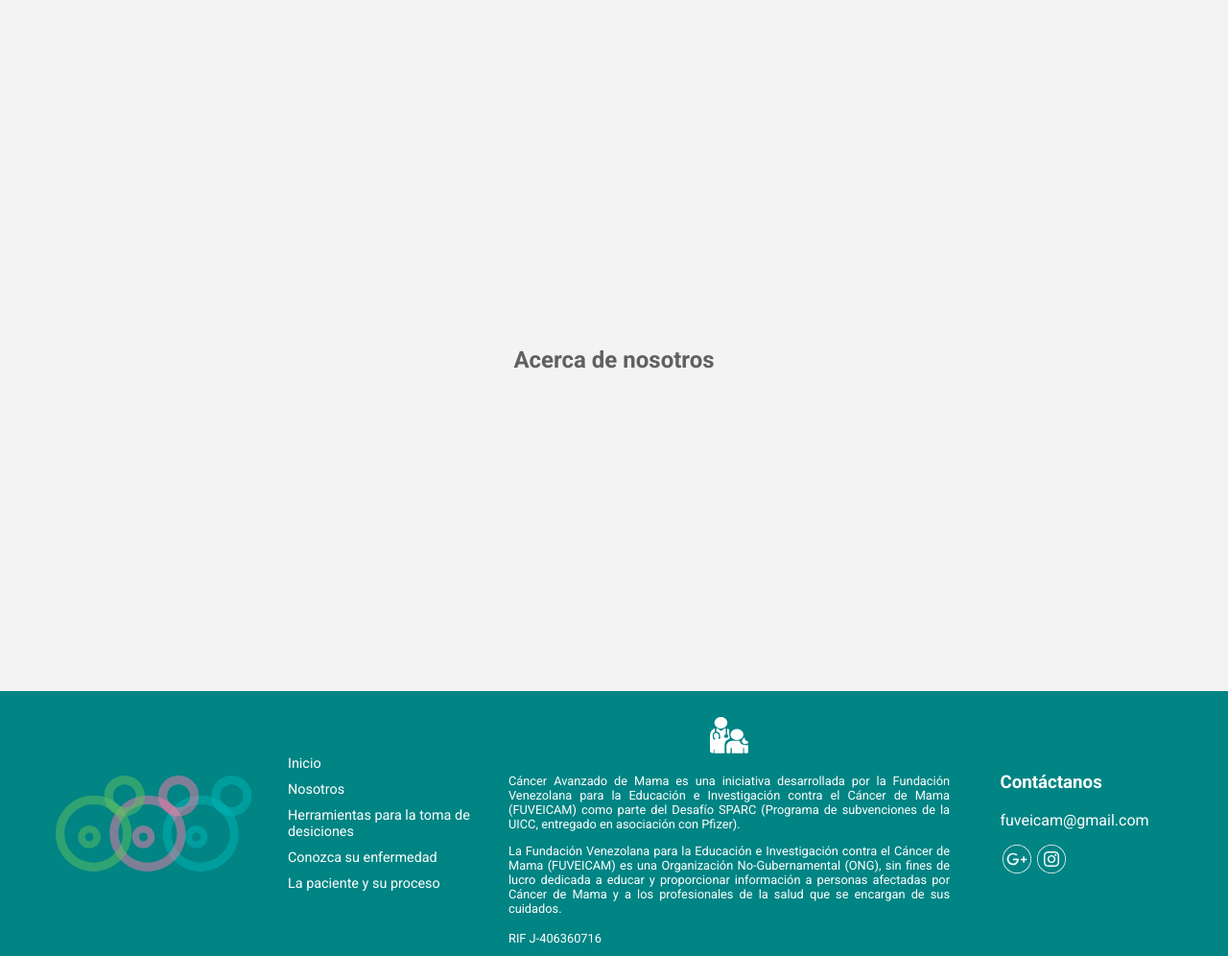
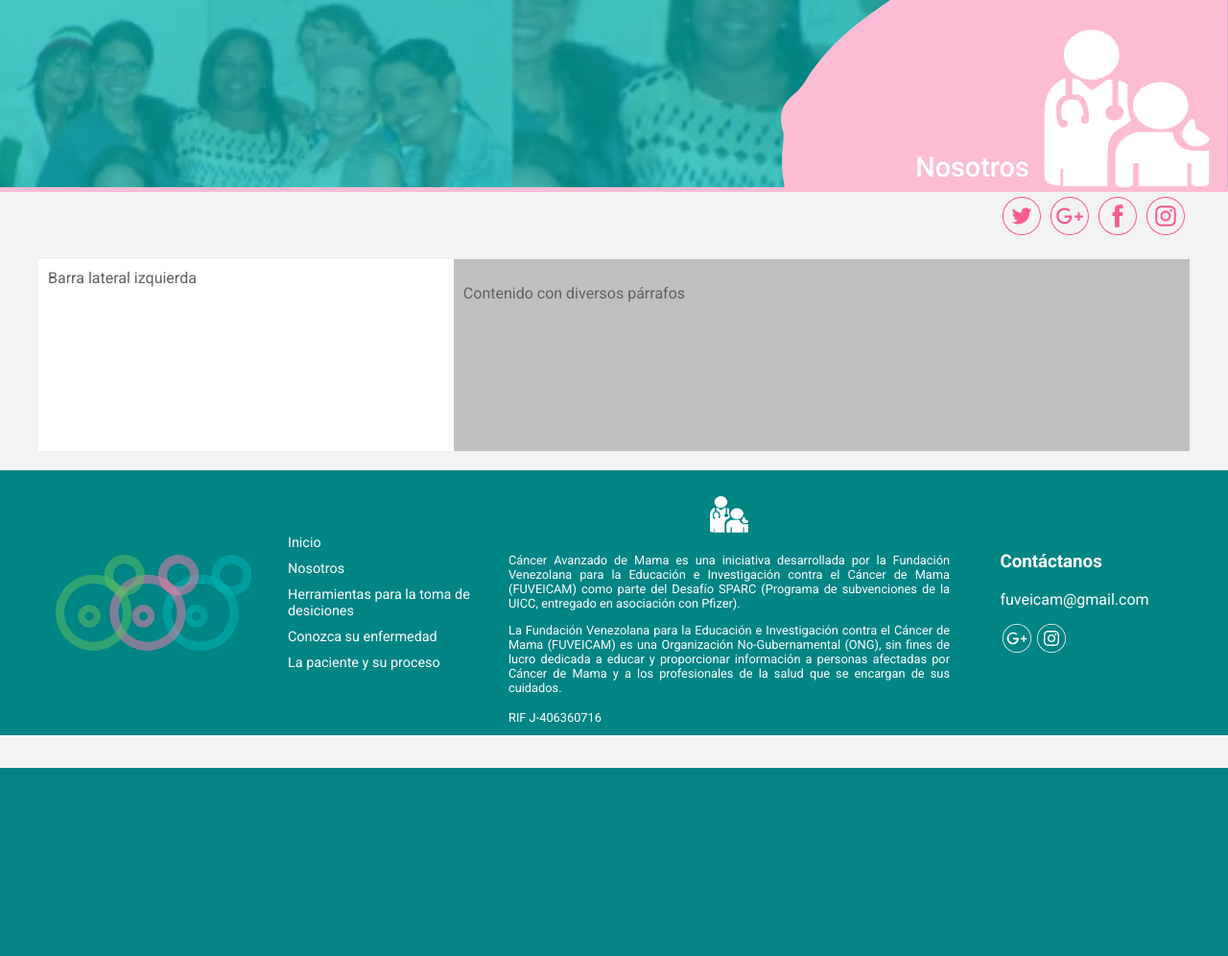
Before and after one commit to dlunamontilla/canceravanzadodemama, a PHP site: page /?nosotros in a window 1280 px wide. Shown: the part 80-1076 px from the top of the page at 96% size. After the commit the page ends 880 px from the top, so only its background shows below. Run offline with PHP 8.4, Linux system fonts and the light colour scheme.

Commit message:
Incorporacion de la cabecera al modulo nosotros con sus redes sociales.

```diff
--- /dev/null
+++ b/app/php/modulos/cabecera.php
@@ -0,0 +1,27 @@
+<?php
+
+  if ( ! isset( $get ) )
+    exit;
+
+  $cabecera = "";
+
+  if ( $get -> modulo("nosotros") ) {
+    $cabecera = <<<HTML
+
+  <div class="banner banner--fuveicam">
+    <img class="banner__img" src="multimedia/fotos/fuveicam.jpeg" />
+
+    <div class="banner__teta" data-src="multimedia/vectores/teta-cabecera.svg"></div>
+  </div>
+
+  <div class="redes-sociales redes-sociales--compartir">
+    <ul class="compartir">
+      <li class="compartir__item"><a class="compartir__enlace compartir__enlace--twitter" href="//twitter.com" data-src="multimedia/vectores/twitter.svg" target="_blank"></a></li>
+      <li class="compartir__item"><a class="compartir__enlace compartir__enlace--google-plus" href="#" data-src="multimedia/vectores/google-plus.svg" target="_blank"></a></li>
+      <li class="compartir__item"><a class="compartir__enlace compartir__enlace--facebook" href="//facebook.com/" data-src="multimedia/vectores/facebook.svg" target="_blank"></a></li>
+      <li class="compartir__item"><a class="compartir__enlace compartir__enlace--instagram" href="//instagram.com/" data-src="multimedia/vectores/instagram.svg" target="_blank"></a></li>
+    </ul>
+  </div>
+HTML;
+  }
+?>
--- /dev/null
+++ b/app/php/modulos/css-class.php
@@ -0,0 +1,9 @@
+<?php
+  if ( ! isset( $get ) )
+    exit;
+
+    $classContent = "";
+
+    if ( count($_GET) > 0 )
+      $classContent = " content--inner";
+?>
--- a/app/php/modulos/index.php
+++ b/app/php/modulos/index.php
@@ -5,9 +5,12 @@
 
   $get = new DLPeticiones("get");
 
+  include __DIR__ . "/css-class.php";
   include __DIR__ . "/menu.php";
   include __DIR__ . "/buscador.php";
   include __DIR__ . "/portada.php";
   include __DIR__ . "/recursos.php";
+  include __DIR__ . "/cabecera.php";
+  include __DIR__ . "/nosotros.php";
   include __DIR__ . "/footer.php";
 ?>
--- /dev/null
+++ b/app/php/modulos/nosotros.php
@@ -0,0 +1,26 @@
+<?php
+$content = $nosotros = "";
+
+if ( ! isset($get) )
+  exit;
+
+if ( $get -> modulo("nosotros") ) {
+  $nosotros = <<<HTML
+$cabecera
+
+<div class="modulo modulo--fuveicam">
+  <aside class="modulo__item modulo__item--sidebar">
+    Barra lateral izquierda
+  </aside>
+
+  <section class="modulo__item modulo__item--section">
+    <p>Contenido con diversos párrafos</p>
+  </section>
+</div>
+HTML;
+
+}
+
+
+$content = $nosotros;
+?>
--- a/app/php/modulos/portada.php
+++ b/app/php/modulos/portada.php
@@ -45,7 +45,7 @@
             </div>
 
             <div class="icon__item icon__item--center">
-              <a href="#" target="_blank" data-src="multimedia/vectores/uicc.svg"></a>
+              <a href="https://www.uicc.org/" target="_blank" data-src="multimedia/vectores/uicc.svg"></a>
             </div>
 
             <div class="icon__item">
@@ -69,4 +69,6 @@
   </div>
 
 HTML;
+
+$portada = "";
 }
--- a/index.php
+++ b/index.php
@@ -82,7 +82,8 @@
       </div>
     </header>
 
-    <div class="content">
+    <div class="content<?= $classContent; ?>">
+      <?= $content; ?>
       <?= $portada; ?>
       <?= $recursos; ?>
     </div>
--- a/vista/css/style.css
+++ b/vista/css/style.css
@@ -224,8 +224,12 @@
 }
 
 .content {
+  --separacion: 110px;
   margin: 0 auto;
-  margin-top: 110px;
+  margin-top: var(--separacion);
+}
+.content--inner {
+  --separacion: 80px;
 }
 
 .border {
@@ -566,6 +570,15 @@
   fill: white;
   transition: none;
 }
+.redes-sociales--compartir {
+  height: 50px;
+  justify-content: flex-end;
+  align-items: center;
+  padding: 0;
+  margin: 0 auto;
+  width: calc(100% - 20px);
+  max-width: 1200px;
+}
 
 .nosotros {
   --diametro: 100px;
@@ -709,6 +722,115 @@
   opacity: 0.9;
 }
 
+.banner {
+  position: relative;
+  height: var(--height);
+}
+.banner::before {
+  content: "";
+}
+.banner--fuveicam {
+  --height: 200px;
+  border-bottom: 5px solid #fcbdd4;
+}
+.banner--fuveicam::before {
+  display: block;
+  position: absolute;
+  margin: auto;
+  left: 0;
+  right: 0;
+  top: 0;
+  bottom: 0;
+  background-color: rgba(0, 183, 183, 0.7);
+  z-index: 1;
+  overflow: hidden;
+}
+.banner__img {
+  display: block;
+  position: absolute;
+  margin: auto;
+  left: 0;
+  right: 0;
+  top: 0;
+  bottom: 0;
+  height: 100%;
+  width: 100%;
+  --object-fit: cover;
+  --object-position: center top;
+  -webkit-object-fit: var(--object-fit);
+  -webkit-object-position: var(--object-position);
+  object-fit: var(--object-fit);
+  object-position: var(--object-position);
+  z-index: 0;
+}
+.banner__teta {
+  position: absolute;
+  margin: auto;
+  left: auto;
+  right: 0;
+  top: 0;
+  bottom: 0;
+  z-index: 2;
+}
+.banner__teta svg {
+  height: 100%;
+}
+
+.compartir {
+  --diametro: 40px;
+  list-style-type: none;
+  padding: 0;
+  margin: 0;
+  display: flex;
+  align-items: center;
+}
+.compartir__item {
+  padding: 0;
+  margin: 0;
+  display: flex;
+  align-items: center;
+}
+.compartir__enlace {
+  --padding: 5px;
+  display: flex;
+  align-items: center;
+  padding-left: var(--padding);
+  padding-right: var(--padding);
+  transition: 300ms ease;
+}
+.compartir__enlace path {
+  transition: 300ms ease;
+  height: var(--diametro);
+  width: var(--diametro);
+  fill: #f85b94;
+}
+.compartir__enlace--twitter:hover path {
+  fill: #1da1f2;
+}
+.compartir__enlace--facebook:hover path {
+  fill: #1877f2;
+}
+
+.modulo {
+  display: flex;
+  margin: 20px auto;
+  min-height: 200px;
+  width: calc(100% - 20px);
+  max-width: 1200px;
+  background-color: silver;
+}
+.modulo__item {
+  flex-shrink: 12;
+  padding: 10px;
+}
+.modulo__item--sidebar {
+  flex-grow: 4;
+  background-color: white;
+}
+.modulo__item--section {
+  flex-grow: 8;
+}
+
 [type="search"],
 [type="text"],
 [type="tel"],
```
Also changed, not shown: recursos/activos/sass/_main.scss (+152 -1 lines), multimedia/fotos/fuveicam.jpeg (added), multimedia/vectores/compartir.svg (added), multimedia/vectores/teta-cabecera.svg (added), 1 other file.
